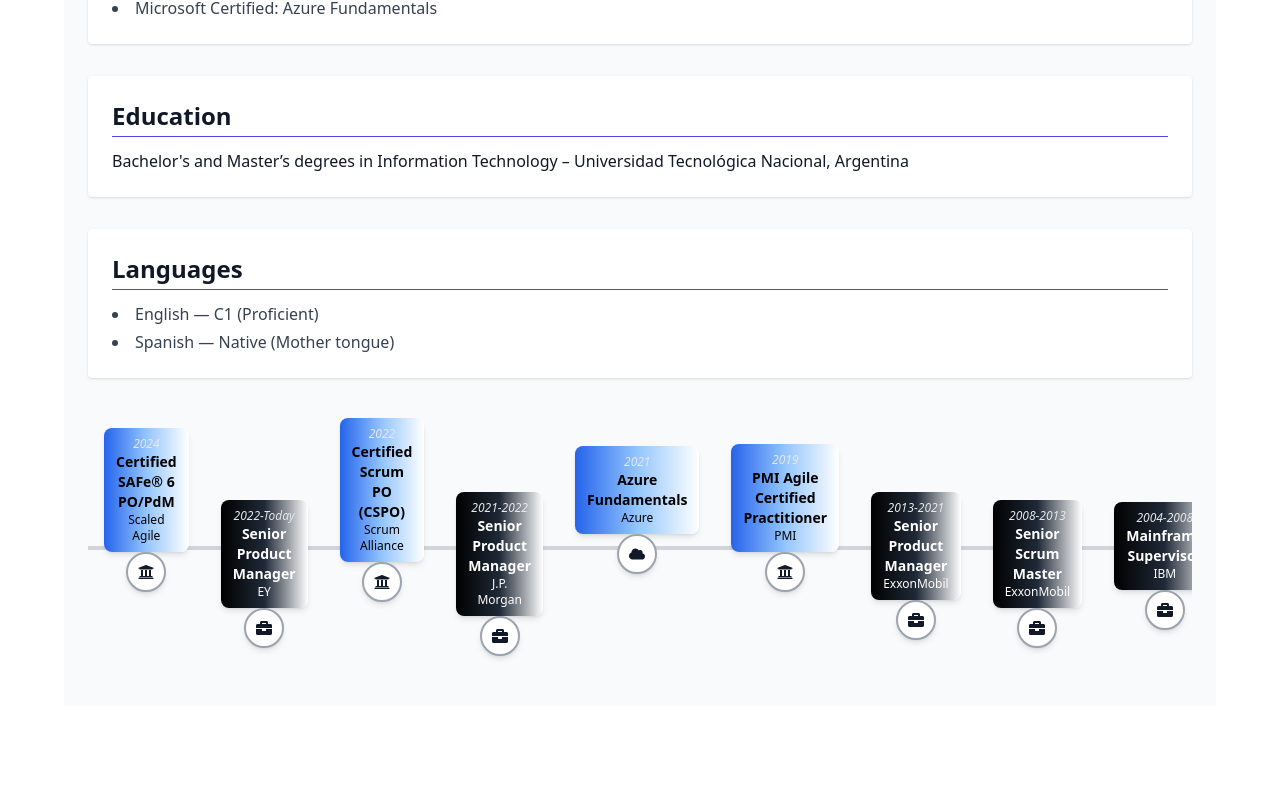
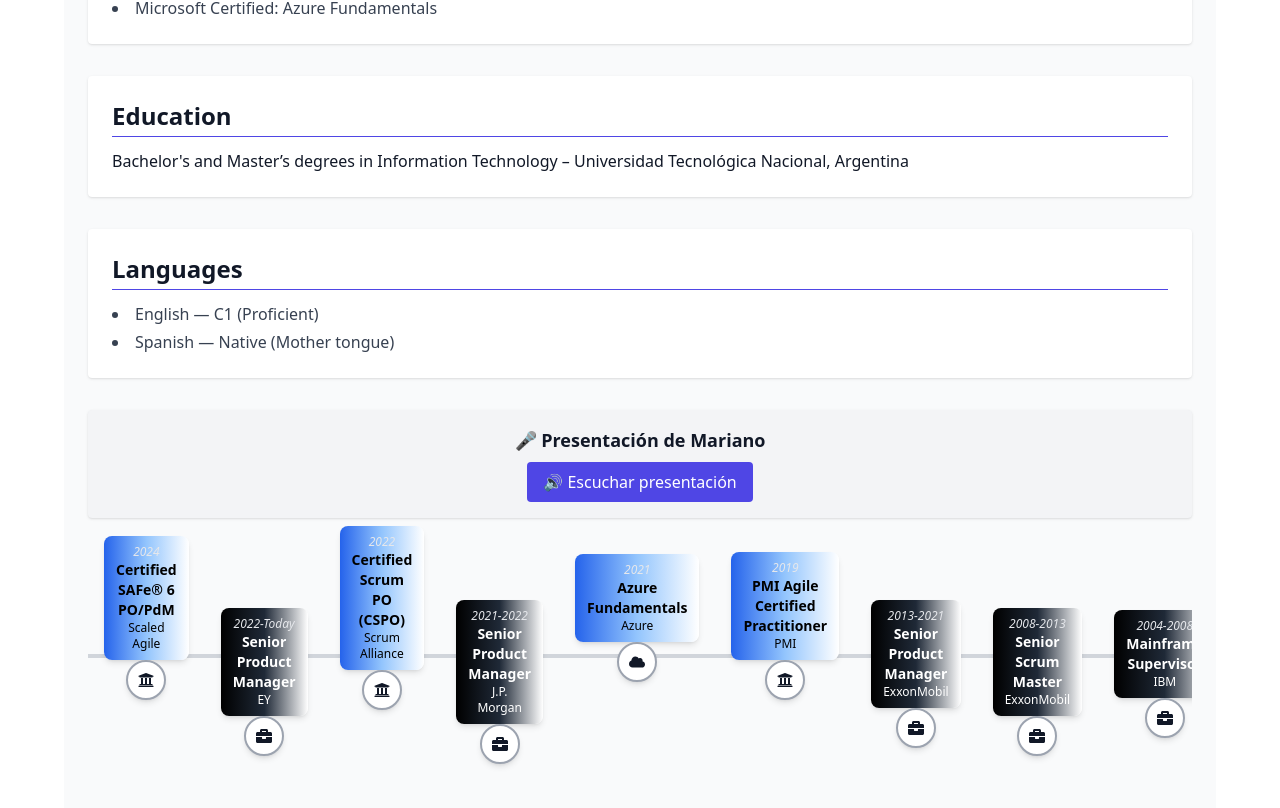
Before and after one commit to marianotue01/cv-mariano, a React (Create React App) app: page / in a window 1280 px wide. Shown: the part 2724-3532 px from the top of the page. Before the commit the page ends 3430 px from the top, so only its background shows below. Built offline with nearby package versions, Linux system fonts and the light colour scheme.

Commit message:
Agrego componente AudioPresentation con TTS

```diff
--- /dev/null
+++ b/src/components/AudioPresentation.jsx
@@ -0,0 +1,31 @@
+import React from "react";
+
+export default function AudioPresentation() {
+  const playIntro = () => {
+    if (!("speechSynthesis" in window)) {
+      alert("Tu navegador no soporta síntesis de voz.");
+      return;
+    }
+
+    const msg = new SpeechSynthesisUtterance(
+      "Hola, soy Mariano, programador y gestor de proyectos con más de 15 años de experiencia en entornos multinacionales. Bienvenido a mi CV online."
+    );
+    msg.lang = "es-ES";
+    msg.rate = 1; // velocidad de lectura
+    msg.pitch = 1; // tono de la voz
+
+    window.speechSynthesis.speak(msg);
+  };
+
+  return (
+    <div className="p-4 bg-gray-100 rounded shadow text-center">
+      <h2 className="text-lg font-semibold mb-2">🎤 Presentación de Mariano</h2>
+      <button
+        onClick={playIntro}
+        className="bg-indigo-600 text-white px-4 py-2 rounded hover:bg-indigo-700"
+      >
+        🔊 Escuchar presentación
+      </button>
+    </div>
+  );
+}
--- a/src/frontend/App.js
+++ b/src/frontend/App.js
@@ -3,6 +3,7 @@
 import ExperienceTimeline from "../components/ExperienceTimeline";
 import "react-vertical-timeline-component/style.min.css";
 import '../index.css';
+import AudioPresentation from "../components/AudioPresentation";
 
 export default function AgileCV() {
   return (
@@ -220,6 +221,7 @@
       </section>
 
       <ChatBot />
+      <AudioPresentation />
       <ExperienceTimeline />
     </div>
   );
```
